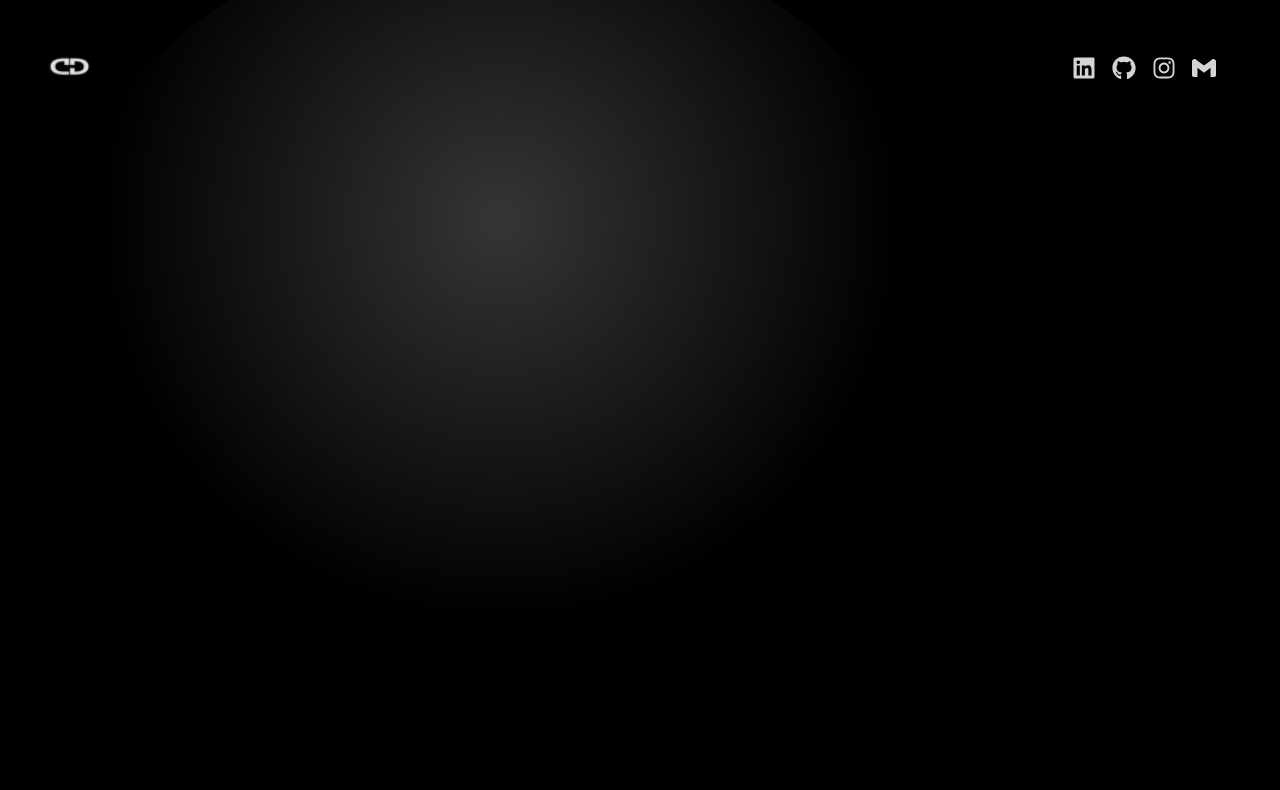
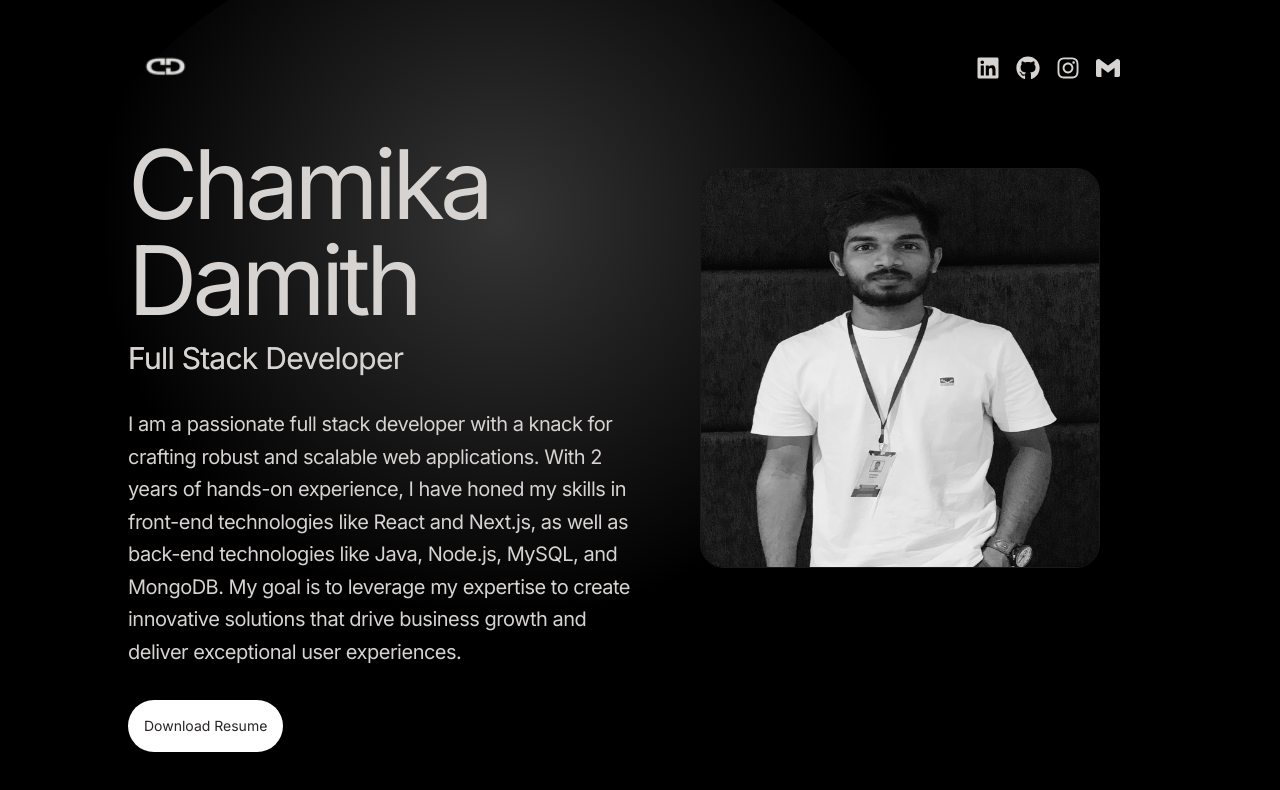
Before and after one commit to chamika-damith/react-portfolio, a React (Create React App) app: page / in a window 1280 px wide. Shown: the top 790 px of the page. Built offline with nearby package versions, Linux system fonts and the light colour scheme.

Commit message:
create hero section

```diff
--- a/src/App.jsx
+++ b/src/App.jsx
@@ -1,3 +1,4 @@
+import Hero from "./components/Hero";
 import Navbar from "./components/Navbar";
 
 export default function App() {
@@ -12,8 +13,9 @@ export default function App() {
         bg-[radial-gradient(circle_400px_at_50%_300px,#fbfbfb36,#000)]"></div></div>
       </div>
 
-      <div className="container mx-auto px-8">
+      <div className="container mx-auto px-32">
         <Navbar />
+        <Hero />
       </div>
     </div>
   );
--- /dev/null
+++ b/src/assets/constants/index.js
@@ -0,0 +1,76 @@
+import project1 from "../projects/project-1.webp";
+import project2 from "../projects/project-2.webp";
+import project3 from "../projects/project-3.webp";
+import project4 from "../projects/project-4.webp";
+
+export const HERO_CONTENT = `I am a passionate full stack developer with a knack for crafting robust and scalable web applications. With 2 years of hands-on experience, I have honed my skills in front-end technologies like React and Next.js, as well as back-end technologies like Java, Node.js, MySQL, and MongoDB. My goal is to leverage my expertise to create innovative solutions that drive business growth and deliver exceptional user experiences.`;
+
+export const ABOUT_TEXT = `I am a dedicated and versatile full stack developer with a passion for creating efficient and user-friendly web applications. With 2 years of professional experience, I have worked with a variety of technologies, including React, Next.js, Java,  Node.js, MySQL, and MongoDB. My journey in web development began with a deep curiosity for how things work, and it has evolved into a career where I continuously strive to learn and adapt to new challenges. I thrive in collaborative environments and enjoy solving complex problems to deliver high-quality solutions. Outside of coding, I enjoy staying active, exploring new technologies, and contributing to open-source projects.`;
+
+export const EXPERIENCES = [
+  {
+    year: "2023 - Present",
+    role: "Full Stack Developer",
+    company: "Google",
+    description: `Led a team in developing and maintaining web applications using JavaScript, React.js, and Node.js. Implemented RESTful APIs and integrated with MongoDB databases. Collaborated with stakeholders to define project requirements and timelines.`,
+    technologies: ["Javascript", "React.js", "Next.js", "mongoDB"],
+  },
+  {
+    year: "2022 - 2023",
+    role: "Frontend Developer",
+    company: "Adobe",
+    description: `Designed and developed user interfaces for web applications using Next.js and React. Worked closely with backend developers to integrate frontend components with Node.js APIs. Implemented responsive designs and optimized frontend performance.`,
+    technologies: ["HTML", "CSS", "Vue.js", "mySQL"],
+  },
+  {
+    year: "2021 - 2022",
+    role: "Full Stack Developer",
+    company: "Facebook",
+    description: `Developed and maintained web applications using JavaScript, React.js, and Node.js. Designed and implemented RESTful APIs for data communication. Collaborated with cross-functional teams to deliver high-quality software products on schedule.`,
+    technologies: ["Python", "Svelte", "Three.js", "Postgres"],
+  },
+  {
+    year: "2020 - 2021",
+    role: "Software Engineer",
+    company: "Paypal",
+    description: `Contributed to the development of web applications using JavaScript, React.js, and Node.js. Managed databases and implemented data storage solutions using MongoDB. Worked closely with product managers to prioritize features and enhancements.`,
+    technologies: ["Ruby", "Rails", "PHP", "Sqlite"],
+  },
+];
+
+export const PROJECTS = [
+  {
+    title: "E-Commerce Website",
+    image: project1,
+    description:
+      "A fully functional e-commerce website with features like product listing, shopping cart, and user authentication.",
+    technologies: ["HTML", "CSS", "React", "Node.js", "MongoDB"],
+  },
+  {
+    title: "Task Management App",
+    image: project2,
+    description:
+      "An application for managing tasks and projects, with features such as task creation, assignment, and progress tracking.",
+    technologies: ["HTML", "CSS", "React", "Firebase"],
+  },
+  {
+    title: "Portfolio Website",
+    image: project3,
+    description:
+      "A personal portfolio website showcasing projects, skills, and contact information.",
+    technologies: ["HTML", "CSS", "React", "Tailwind"],
+  },
+  {
+    title: "Blogging Platform",
+    image: project4,
+    description:
+      "A platform for creating and publishing blog posts, with features like rich text editing, commenting, and user profiles.",
+    technologies: ["HTML", "CSS", "Vue.js", "Express", "mySQL"],
+  },
+];
+
+export const CONTACT = {
+  address: "Panadura, SriLanka ",
+  phoneNo: "+94 78 576 5111 ",
+  email: "chamikadamith9@gmail.com",
+};
--- /dev/null
+++ b/src/components/Hero.jsx
@@ -0,0 +1,38 @@
+import profilePic from '../assets/profilePicnew.jpg';
+import { HERO_CONTENT } from '../assets/constants';
+
+function Hero() {
+    return (
+        <div className="pb-4 lg:mb-36">
+            <div className="flex flex-wrap lg:flex-row-reverse">
+            <div className="w-full lg:w-1/2">
+                    <div className='flex justify-center lg:justify-end lg:p-8 mr-5'>
+                        <img src={profilePic} alt="chamika damith" className="border border-stone-900 rounded-3xl  transition-all duration-300
+                        cursor-pointer filter grayscale hover:grayscale-0
+                        " width={400} height={550} />
+                    </div>
+                </div>
+
+                <div className='w-full lg:w-1/2'>
+                    <div className='flex flex-col items-center lg:items-start mt-10 lg:mt-0'>
+                        <h2 className='pb-3 text-4xl tracking-tighter lg:text-8xl'>
+                            Chamika Damith
+                        </h2>
+                        <span className='bg-gradient-to-r from-stone-300 to-stone-600 bg-clip-text text-3xl tracking-tight'>
+                            Full Stack Developer
+                        </span>
+                        <p className='my-2 max-w-2xl py-6 text-xl leading-relaxed tracking-tight'>
+                            {HERO_CONTENT}
+                        </p>
+                        <a href='/resume.pdf' target='_blank' rel='noopener noreferrer' download className='bg-white rounded-full p-4 text-sm text-stone-800 mb-10'>
+                            Download Resume
+                        </a>
+                    </div>
+                </div>
+
+            </div>
+        </div>
+    );
+}
+
+export default Hero;
```
Also changed, not shown: src/assets/profilePic.jpg (added), src/assets/profilePicnew.jpg (added).
